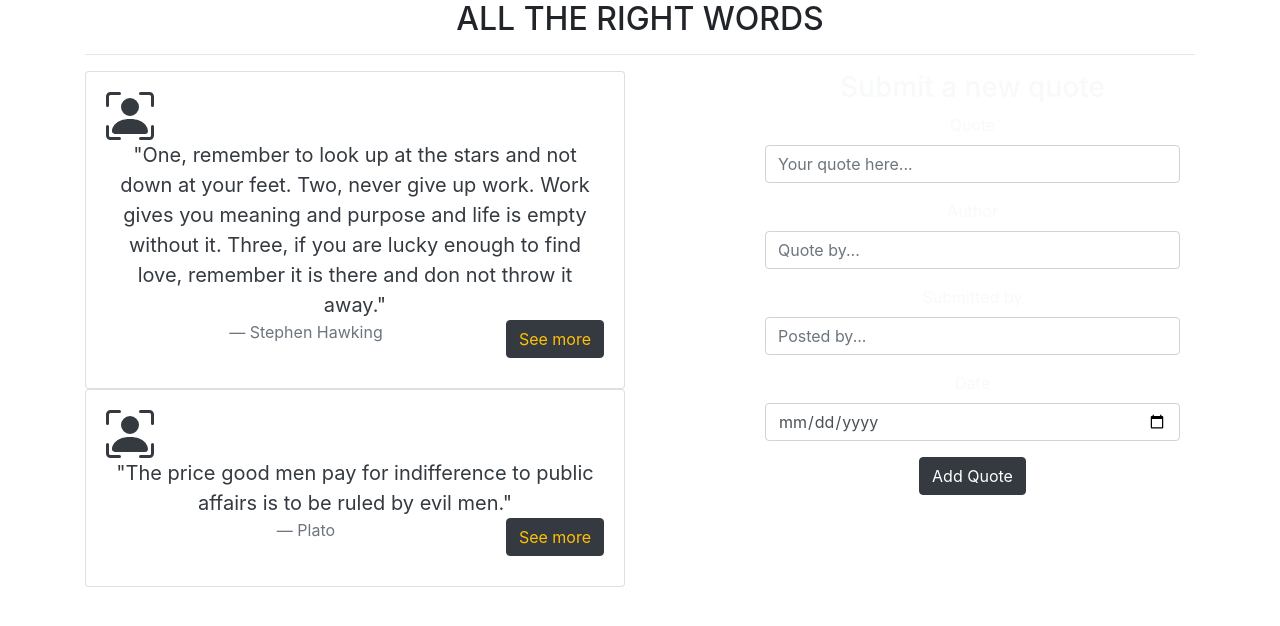
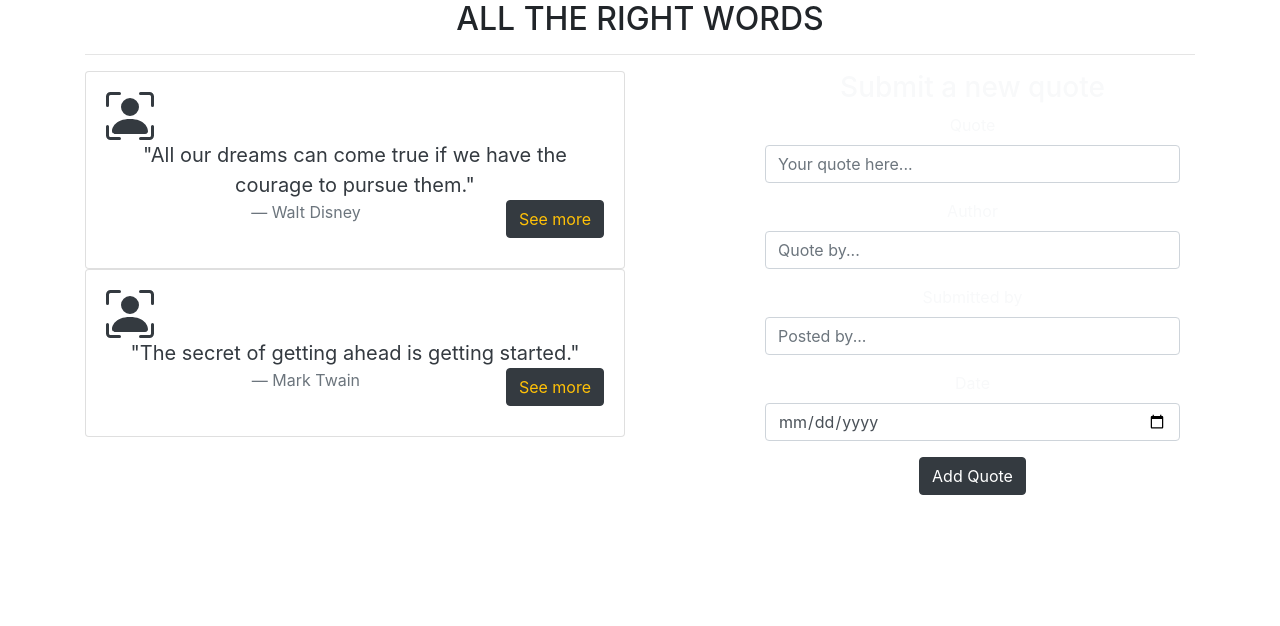
Before and after one commit to Winnyk15/QUOTES, an Angular app: page / in a window 1280 px wide. Shown: the top 626 px of the page. Built offline with nearby package versions, Linux system fonts and the light colour scheme.

Commit message:
add new change to quotes component file

```diff
--- a/src/app/quotes/quotes.component.ts
+++ b/src/app/quotes/quotes.component.ts
@@ -8,8 +8,8 @@ import { Quote } from '../quote';
 })
 export class QuotesComponent implements OnInit {
   quotes: Quote[]=[
-    new Quote(1, 'One, remember to look up at the stars and not down at your feet. Two, never give up work. Work gives you meaning and purpose and life is empty without it. Three, if you are lucky enough to find love, remember it is there and don not throw it away.', 'Stephen Hawking', 'Linda Maina', new Date(2018,2,2)),
-    new Quote(2, 'The price good men pay for indifference to public affairs is to be ruled by evil men.', 'Plato', 'Anonymous', new Date(2018,1,2))
+    new Quote(1, 'All our dreams can come true if we have the courage to pursue them.', 'Walt Disney', 'Winnie Kahendah', new Date(2020,2,2)),
+    new Quote(2, 'The secret of getting ahead is getting started.', 'Mark Twain', 'Anonymous', new Date(2020,1,2))
   ];
 
 
```
